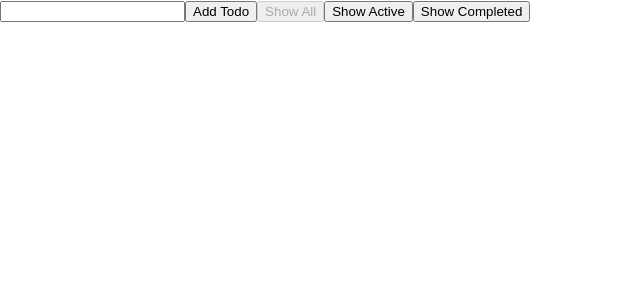
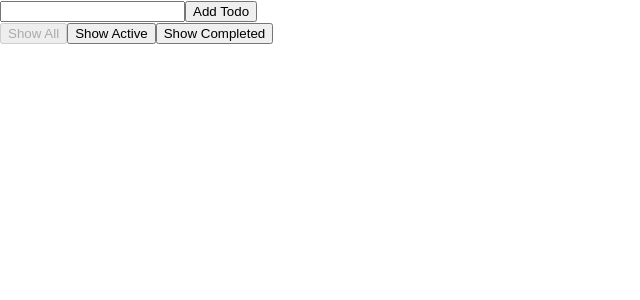
Before and after one commit to netochaves/redux-examples, a React (Create React App) app: page / in a window 1280 px wide. Shown: the top 300 px of the page, without its empty margins (0-640 px from the left). Built offline with nearby package versions, Linux system fonts and the light colour scheme.

Commit message:
add: propTypes

```diff
--- a/package.json
+++ b/package.json
@@ -3,6 +3,7 @@
   "version": "0.1.0",
   "private": true,
   "dependencies": {
+    "prop-types": "^15.7.2",
     "react": "^16.8.6",
     "react-dom": "^16.8.6",
     "react-redux": "^7.1.0",
--- a/src/Todos/containers/footer.js
+++ b/src/Todos/containers/footer.js
@@ -6,7 +6,7 @@ import { bindActionCreators } from "redux"
 import { setVisibilityFilter } from "../ducks/actions"
 
 const Footer = ({ filter, setVisibilityFilter }) => (
-  <>
+  <div>
     <Link
       active={filter === filters.SHOW_ALL}
       onClickFilter={() => setVisibilityFilter(filters.SHOW_ALL)}
@@ -22,7 +22,7 @@ const Footer = ({ filter, setVisibilityFilter }) => (
       onClickFilter={() => setVisibilityFilter(filters.SHOW_COMPLETED)}
       text="Show Completed"
     />
-  </>
+  </div>
 )
 
 const mapStateToProps = state => ({
```
Also changed, not shown: src/Todos/components/link.js (+8 -0 lines), src/Todos/components/todo.js (+10 -0 lines), 2 other files (tests, documents, lock files or other folders).
